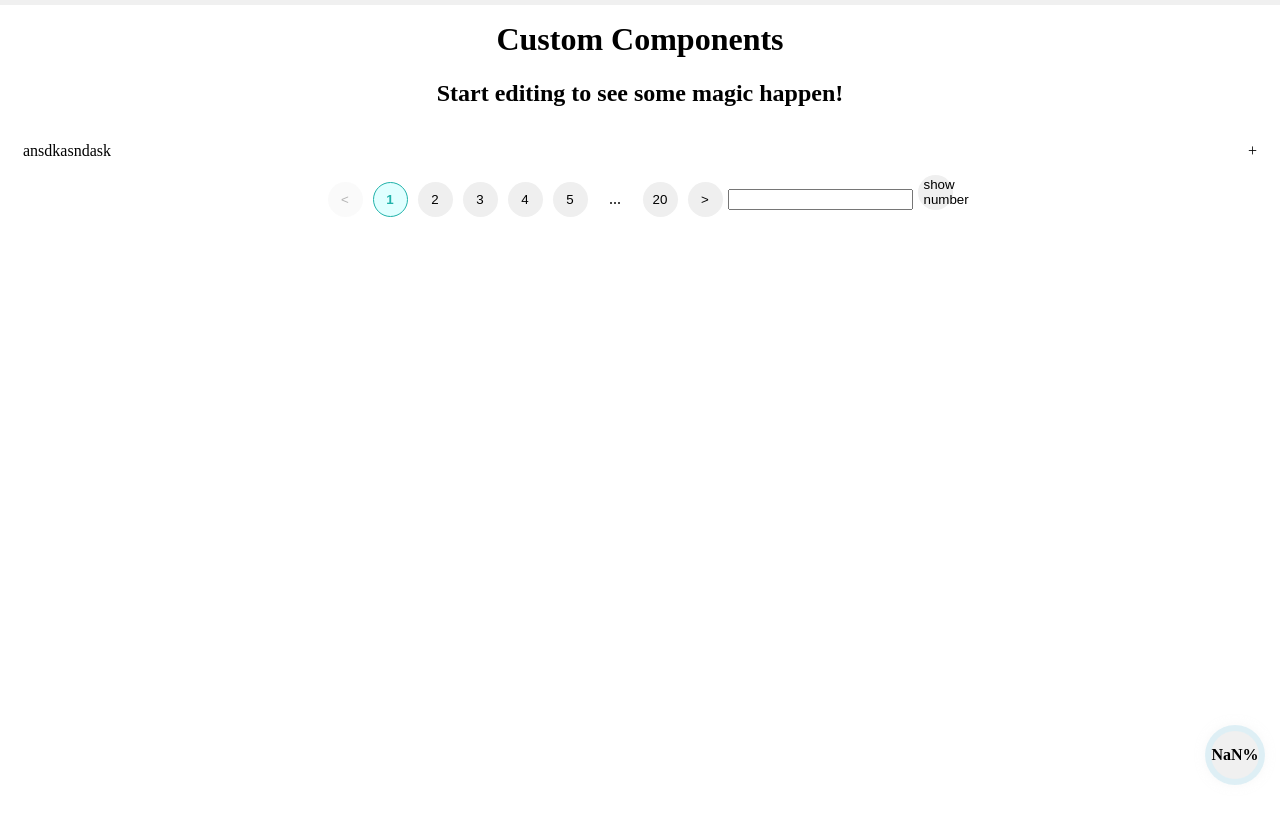
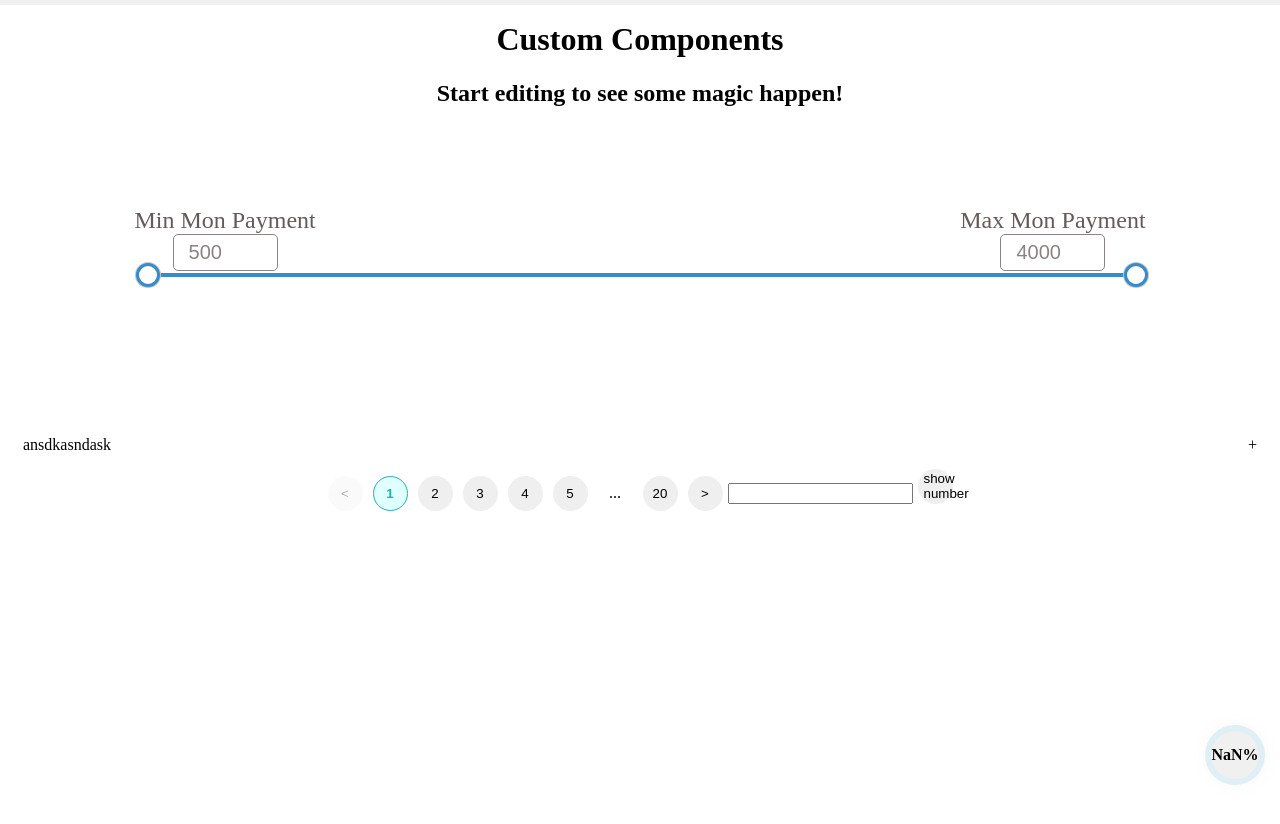
Before and after one commit to iamyashkhandelwal/custom-components, a React (Create React App) app: page / in a window 1280 px wide. Shown: the top 824 px of the page. Built offline with nearby package versions, Linux system fonts and the light colour scheme.

Commit message:
Added a Dual Range Slider component.

```diff
--- a/src/App.js
+++ b/src/App.js
@@ -6,6 +6,7 @@ import Pagination from './components/Pagination';
 import { LinearPageScrollBar } from './components/linear-page-scroll-bar/LinearPageScrollBar';
 import { CircularPageScrollIndicator } from './components/circular-page-scroll-indicator/CircularPageScrollIndicator';
 import MaskedInput from './components/masked-input/MaskedInput';
+import DualRangeSlider from './components/dual-range-slider/DualRangeSlider';
 
 function App() {
   const [open, setOpen] = useState(false);
@@ -32,6 +33,15 @@ function App() {
     <div className="App" style={{ minHeight: '150vh' }}>
       <h1>Custom Components</h1>
       <h2>Start editing to see some magic happen!</h2>
+      <DualRangeSlider
+        min={500} // Mandatory
+        max={4000}  // Mandatory
+        minLabel='Min Mon Payment' // Optional
+        maxLabel='Max Mon Payment'   // Optional
+        onChange={({min, max, minError, maxError}) => console.log(min, max, minError, maxError)}  // Optional
+        minInvalidMessage='Min cannot be > max'  // Optional
+        maxInvalidMessage='Max cannot be < min'  // Optional
+      />
       {/* <div className='toastButtons'>
         <div>
           <button
--- /dev/null
+++ b/src/components/dual-range-slider/DualRangeSlider.css
@@ -0,0 +1,97 @@
+.range_container {
+  display: flex;
+  flex-direction: column;
+  width: 80%;
+  margin: 100px auto;
+}
+
+.sliders_control {
+  position: relative;
+  min-height: 50px;
+}
+
+.form_control {
+  position: relative;
+  display: flex;
+  justify-content: space-between;
+  font-size: 24px;
+  color: #635a5a;
+}
+
+input[type=range]::-webkit-slider-thumb {
+  -webkit-appearance: none;
+  pointer-events: all;
+  width: 24px;
+  height: 24px;
+  background-color: #fff;
+  border: 3px solid #378bcb;
+  border-radius: 50%;
+  box-shadow: 0 0 0 1px #C6C6C6;
+  cursor: pointer;
+}
+
+input[type=range]::-moz-range-thumb {
+  -webkit-appearance: none;
+  appearance: none;
+  pointer-events: all;
+  width: 24px;
+  height: 24px;
+  background-color: #fff;
+  border: 3px solid #378bcb;
+  border-radius: 50%;
+  box-shadow: 0 0 0 1px #C6C6C6;
+  cursor: pointer;
+}
+
+input[type=range]::-webkit-slider-thumb:hover {
+  background: #f7f7f7;
+}
+
+input[type=range]::-webkit-slider-thumb:active {
+  box-shadow: inset 0 0 3px #387bbe, 0 0 9px #387bbe;
+  -webkit-box-shadow: inset 0 0 3px #387bbe, 0 0 9px #387bbe;
+}
+
+input[type="number"] {
+  color: #8a8383;
+  /* width: 50px;
+  height: 30px; */
+  font-size: 20px;
+  border: 1px solid;
+  border-radius: 5px;
+  padding: 6px 15px;
+  outline: none;
+}
+
+input[type=number]::-webkit-inner-spin-button,
+input[type=number]::-webkit-outer-spin-button {
+   /* opacity: 1; */
+   display: none;
+}
+
+input[type="range"] {
+  -webkit-appearance: none;
+  appearance: none;
+  appearance: none;
+  height: 4px;
+  width: 100%;
+  position: absolute;
+  left: 0;
+  background-color: #C6C6C6;
+  pointer-events: none;
+}
+
+#fromSlider {
+  height: 0;
+  z-index: 1;
+}
+
+#fromSlider::-webkit-slider-thumb {
+  position: relative;
+  top: 2px;
+}
+
+#fromSlider::-moz-range-thumb {
+  position: relative;
+  top: 2px;
+}
--- /dev/null
+++ b/src/components/dual-range-slider/DualRangeSlider.js
@@ -0,0 +1,159 @@
+import React, { useEffect, useRef, useState } from 'react';
+import "./DualRangeSlider.css";
+
+const DualRangeSlider = ({ min = 0, max = 100, minLabel = "Min", maxLabel = "Max", onChange = () => {}, minInvalidMessage = "", maxInvalidMessage = ""}) => {
+
+  const [minValue, setMinValue] = useState(min);
+  const [maxValue, setMaxValue] = useState(max);
+
+  const [isMaxInvalid, setIsMaxInvalid] = useState(false);
+  const [isMinInvalid, setIsMinInvalid] = useState(false);
+
+  const fromInputRef = useRef(null);
+  const toInputRef = useRef(null);
+  const fromSliderRef = useRef(null);
+  const toSliderRef = useRef(null);
+
+  function controlFromInput({ target }) {
+    try {
+      const toSlider = toSliderRef.current;
+      const toInput = toInputRef.current;
+      const [from, to] = getParsed(target, toInput);
+      fillSlider(target, toInput, '#C6C6C6', '#378bcb', toSlider);
+      let minError = false;
+      if (from > to) {
+        setIsMinInvalid(true);
+        minError = true;
+      } else {
+        setIsMinInvalid(false);
+      }
+      const noLeadingZeroes = target.value.replace(/^0+/, '');
+      setMinValue(noLeadingZeroes === '' ? '0' : noLeadingZeroes);
+      onChange?.({min: noLeadingZeroes === '' ? 0 : +noLeadingZeroes, max: maxValue, minError, maxError: isMaxInvalid });
+    }
+    catch(err) {
+      console.log('error in controlFromInput --- ', err);
+    }
+  }
+
+  function controlToInput({ target }) {
+    try {
+      const toSlider = toSliderRef.current;
+      const fromInput = fromInputRef.current;
+      const [from, to] = getParsed(fromInput, target);
+      fillSlider(fromInput, target, '#C6C6C6', '#378bcb', toSlider);
+      setToggleAccessible(target);
+      const noLeadingZeroes = target.value.replace(/^0+/, '');
+      let maxError = false;
+      if (from > to || noLeadingZeroes === '') {
+        setIsMaxInvalid(true);
+        maxError = true;
+      }
+      else {
+        setIsMaxInvalid(false);
+      }
+      setMaxValue(noLeadingZeroes === '' ? '0' : noLeadingZeroes);
+      onChange?.({min: minValue, max: noLeadingZeroes === '' ? 0 : +noLeadingZeroes, minError: isMinInvalid, maxError});
+    }
+    catch(err) {
+      console.log('error in controlToInput -- ', err);
+    }
+  }
+
+  function controlFromSlider({ target: {value} }) {
+    try{
+      const fromSlider = fromSliderRef.current;
+      const toSlider = toSliderRef.current;
+      const [from, to] = getParsed(fromSlider, toSlider);
+      if(from > to) return;
+      fillSlider(fromSlider, toSlider, '#C6C6C6', '#378bcb', toSlider);
+      setIsMinInvalid(false);
+      setMinValue(+value);
+      onChange?.({min: +value, max: maxValue, minError: false, maxError: false});
+    }
+    catch(err) {
+      console.log('error in controlFromSlider -- ', err);
+    }
+  }
+
+  function controlToSlider({ target: { value } }) {
+    try{
+      const fromSlider = fromSliderRef.current;
+      const toSlider = toSliderRef.current;
+      const [from, to] = getParsed(fromSlider, toSlider);
+      if(from > to) return;
+      fillSlider(fromSlider, toSlider, '#C6C6C6', '#378bcb', toSlider);
+      setToggleAccessible(toSlider);
+      setMaxValue(+value);
+      onChange?.({min: minValue, max: +value, minError: false, maxError: false});
+      setIsMaxInvalid(false);
+    }
+    catch(err) {
+      console.log('error in controlToSlider -- ', err);
+    }
+  }
+
+  function getParsed(currentFrom, currentTo) {
+    const from = parseInt(currentFrom.value, 10);
+    const to = parseInt(currentTo.value, 10);
+    return [from, to];
+  }
+
+  function fillSlider(from, to, sliderColor, rangeColor, controlSlider) {
+      const rangeDistance = to.max-to.min;
+      const fromPosition = from.value - to.min;
+      const toPosition = to.value - to.min;
+      controlSlider.style.background = `linear-gradient(
+        to right,
+        ${sliderColor} 0%,
+        ${sliderColor} ${(fromPosition)/(rangeDistance)*100}%,
+        ${rangeColor} ${((fromPosition)/(rangeDistance))*100}%,
+        ${rangeColor} ${(toPosition)/(rangeDistance)*100}%,
+        ${sliderColor} ${(toPosition)/(rangeDistance)*100}%,
+        ${sliderColor} 100%)`;
+  }
+
+  function setToggleAccessible(currentTarget) {
+    const toSlider = toSliderRef.current;
+    if (Number(currentTarget.value) <= 0 ) {
+      toSlider.style.zIndex = 2;
+    } else {
+      toSlider.style.zIndex = 0;
+    }
+  }
+
+  useEffect(() => {
+    const fromSlider = fromSliderRef.current;
+    const toSlider = toSliderRef.current;
+    fillSlider(fromSlider, toSlider, '#C6C6C6', '#378bcb', toSlider);
+    setToggleAccessible(toSlider);
+
+    setMinValue(min);
+    setMaxValue(max);
+
+  }, [min, max])
+
+
+  return (
+    <div className="range_container">
+      <div className="form_control">
+        <div className="form_control_container">
+            <div className="form_control_container__time">{minLabel}</div>
+            <input ref={fromInputRef} className="form_control_container__time__input" type="number" id="fromInput" value={minValue} min={min} max={max} onChange={controlFromInput} />
+            {isMinInvalid && <span>{minInvalidMessage}</span>}
+          </div>
+          <div className="form_control_container">
+            <div className="form_control_container__time">{maxLabel}</div>
+            <input ref={toInputRef} className="form_control_container__time__input" type="number" id="toInput" value={maxValue} min={min} max={max} onChange={controlToInput} />
+            {isMaxInvalid && <span>{maxInvalidMessage}</span>}
+          </div>
+      </div>
+      <div className="sliders_control">
+        <input ref={fromSliderRef} onChange={controlFromSlider} id="fromSlider" type="range" value={minValue} min={min} max={max} />
+        <input ref={toSliderRef} onChange={controlToSlider} id="toSlider" type="range" value={maxValue} min={min} max={max} />
+      </div>
+    </div>
+  )
+}
+
+export default DualRangeSlider;
```
